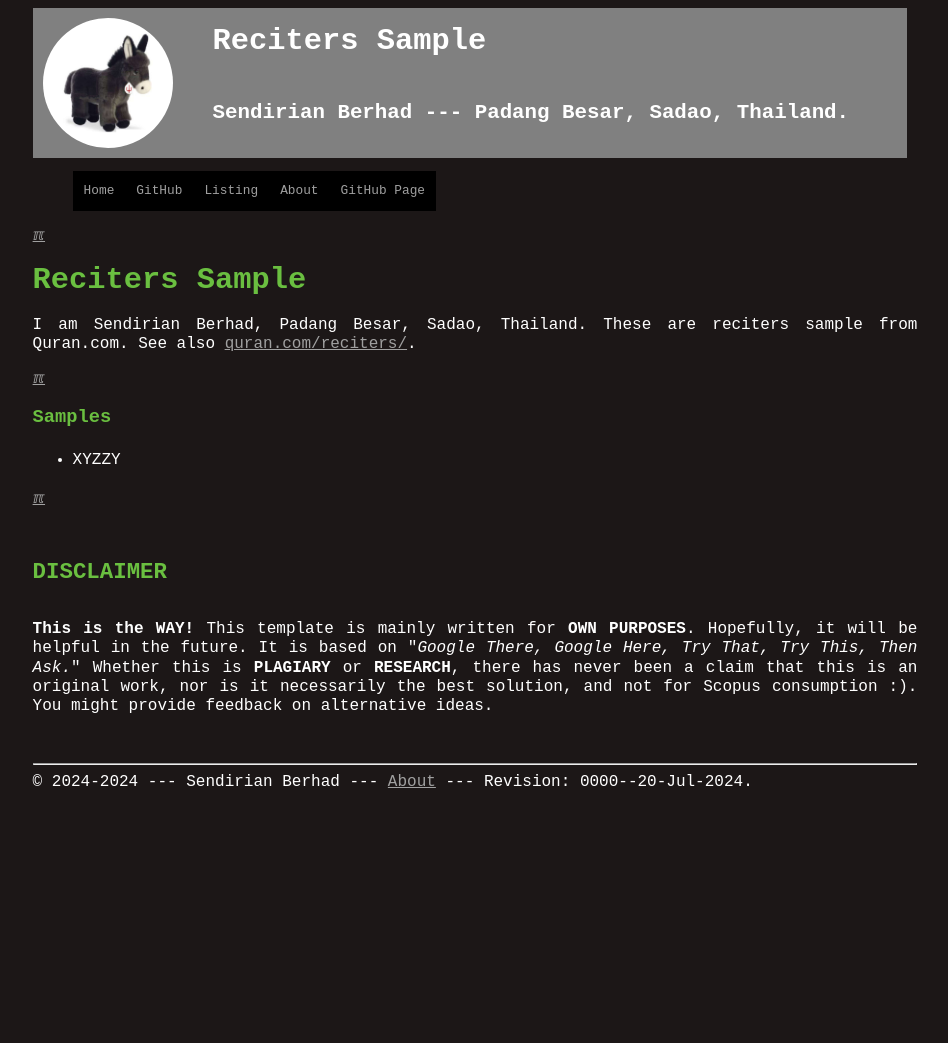
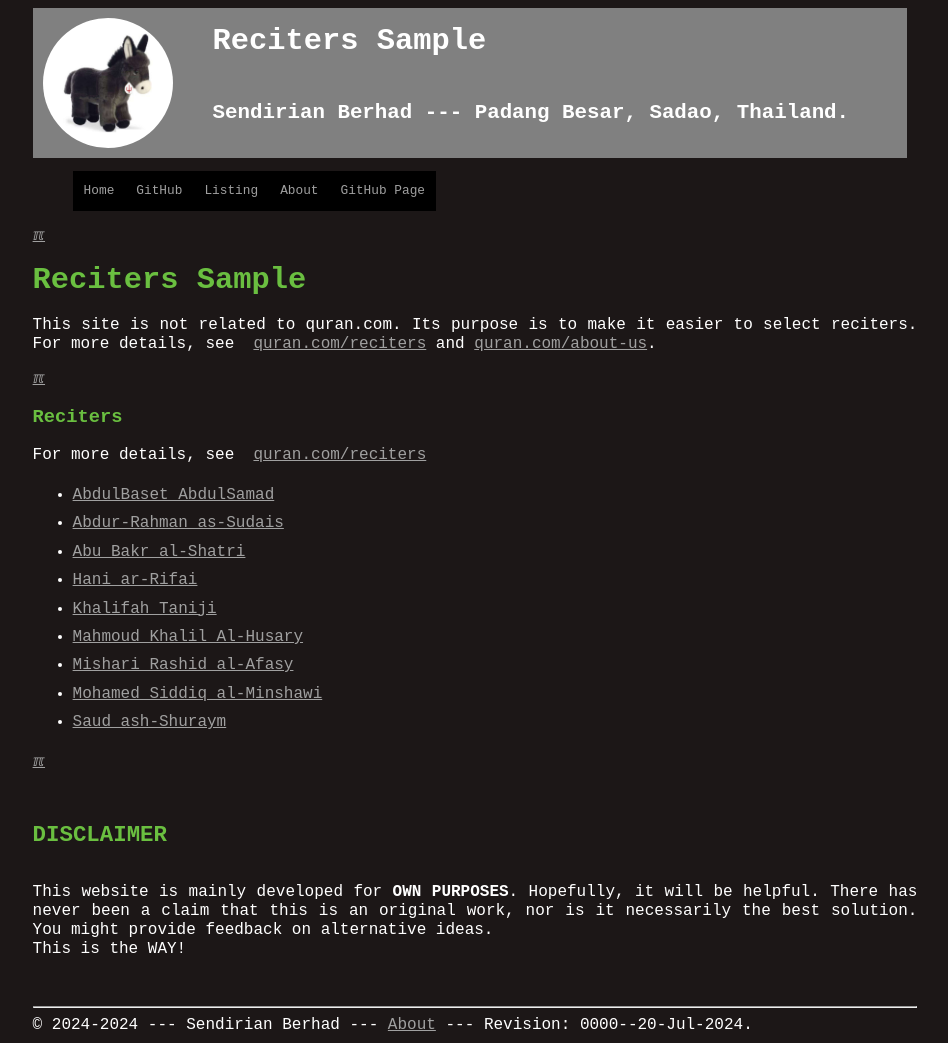
Before and after one commit to sdnbhd/quran, a Jekyll site: the page built from index.md, in a window 1280 px wide. Shown: the whole page, without its empty margins (165-1113 px from the left). Built offline with Jekyll 4.4.1, drawn with Linux system fonts in a browser that asks for light colours; before the commit the page ends 900 px from its top, so only the background shows below that.

Commit message:
modified:   000.md LICENSE Makefile _includes/footer.html about.md index.md

```diff
--- a/_includes/footer.html
+++ b/_includes/footer.html
@@ -1,13 +1,13 @@
 <div>
 <br>
 <h2>DISCLAIMER</h2>
-<br><b>This is the WAY!</b> This template is mainly written for <b>OWN PURPOSES</b>.
-Hopefully, it will be helpful in the future.
-It is based on "<i>Google There, Google Here, Try That, Try This, Then Ask.</i>"
-Whether this is <b>PLAGIARY</b> or <b>RESEARCH</b>,
-there has never been a claim that this is an original work,
-nor is it necessarily the best solution, and not for Scopus consumption :).
+<br>
+This website is mainly developed for <b>OWN PURPOSES</b>.
+Hopefully, it will be helpful.
+There has never been a claim that this is an original work,
+nor is it necessarily the best solution.
 You might provide feedback on alternative ideas.
+<br>This is the WAY!
 <br><br><br>
 <hr>
 <div>
--- a/index.md
+++ b/index.md
@@ -4,12 +4,26 @@
 [&#x213C;](#idxXXX)<br id="idx000">
 # {{ site.title }}
 
-I am {{ site.author }}, {{ site.address }}
-These are reciters sample from Quran.com. See also [quran.com/reciters/](https://quran.com/reciters/).
+This site is not related to quran.com.
+Its purpose is to make it easier to select reciters.
+For more details, see
+[quran.com/reciters](https://quran.com/reciters)
+and [quran.com/about-us](https://quran.com/about-us).
 
 [&#x213C;](#)<br id="idx003">
-### Samples
+### Reciters
 
-* XYZZY
+For more details, see
+[quran.com/reciters](https://quran.com/reciters)
+
+* [AbdulBaset AbdulSamad]({{ site.baseurl }}/assets/audio/AbdulBase0-001.mp3)
+* [Abdur-Rahman as-Sudais]({{ site.baseurl }}/assets/audio/AbdulRahm0-001.mp3)
+* [Abu Bakr al-Shatri]({{ site.baseurl }}/assets/audio/AbuBakral0-001.mp3)
+* [Hani ar-Rifai]({{ site.baseurl }}/assets/audio/HaniarRif0-001.mp3)
+* [Khalifah Taniji]({{ site.baseurl }}/assets/audio/KhalifahT0-001.mp3)
+* [Mahmoud Khalil Al-Husary]({{ site.baseurl }}/assets/audio/MahmoudKh0-001.mp3)
+* [Mishari Rashid al-Afasy]({{ site.baseurl }}/assets/audio/MishariRa0-001.mp3)
+* [Mohamed Siddiq al-Minshawi]({{ site.baseurl }}/assets/audio/MohamedSi0-001.mp3)
+* [Saud ash-Shuraym]({{ site.baseurl }}/assets/audio/SaudashSh0-001.mp3)
 
 [&#x213C;](#)<br id="idxXXX">
```
Also changed, not shown: 000.md (+29 -8 lines), about.md (+10 -1 lines), 4 other files.
